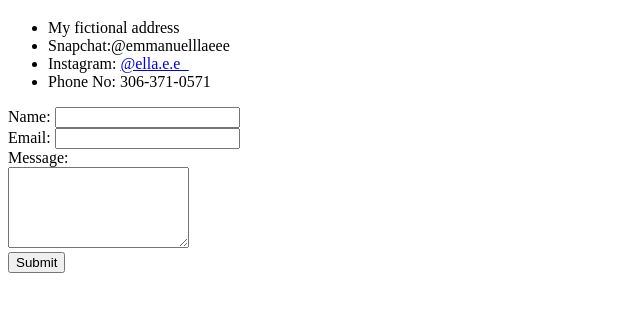
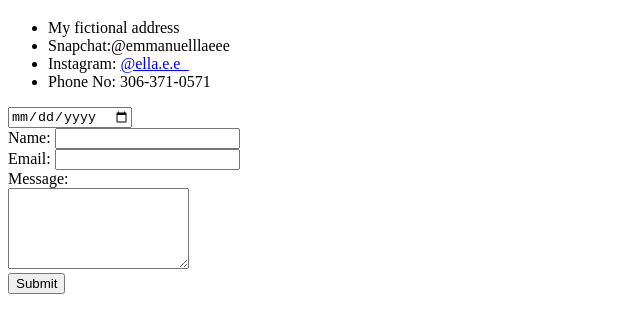
Before and after one commit to ellabom/ellacv, a plain HTML site: page contact.html in a window 1280 px wide. Shown: the part 61-394 px from the top of the page, without its empty margins (0-640 px from the left). Drawn offline with Linux system fonts and the light colour scheme.

Commit message:
Added a line for date input

```diff
--- a/contact.html
+++ b/contact.html
@@ -18,6 +18,7 @@
     </ul>
 
     <form action="mailto:ellaeyo1@gmail.com" method="post" enctype="text/plain">
+      <input type="date" name="yourDate" id="" /><br />
       <label>Name:</label>
       <input type="text" name="yourName" value="" />
       <br />
```
